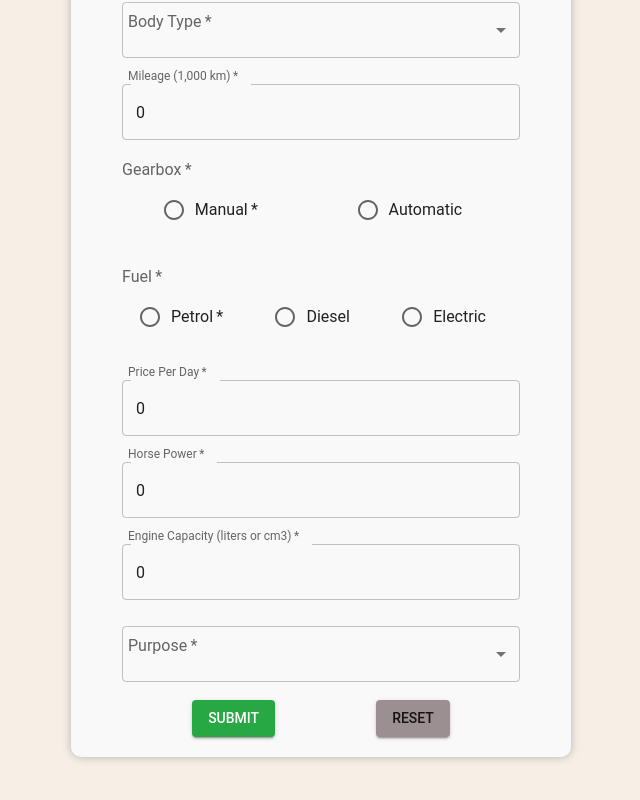
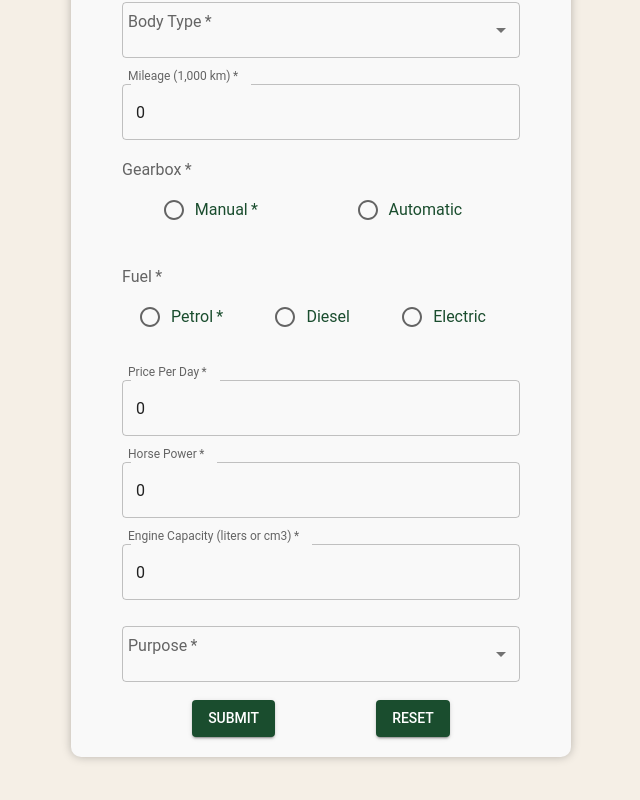
Before and after one commit to proga-react-practice/delta-mykyta-nykytiuk, a React (Vite) app: page / in a window 1280 px wide. Shown: the part 354-1154 px from the top of the page, without its empty margins (129-769 px from the left). Built offline with nearby package versions, Linux system fonts and the light colour scheme.

Commit message:
set color with theme

```diff
--- a/src/componets/Card/Card.tsx
+++ b/src/componets/Card/Card.tsx
@@ -18,7 +18,8 @@ const TableContainerStyle = {
   border: "none",
   maxWidth: 650,
   borderRadius: "10px",
-  backgroundColor: "#f9f9f9",
+  backgroundColor: "secondary.main",
+  color: "primary.main",
   boxShadow: "0px 0px 10px rgba(0, 0, 0, 0.25)",
   marginBottom: 4,
 };
@@ -28,7 +29,11 @@ const DeleteButtonStyle = {
   marginBottom: 2,
   marginLeft: 2,
   marginRight: 2,
-  backgroundColor: "#dc3545",
+  color: "secondary.main",
+  backgroundColor: "error.main",
+  "&:hover": {
+    backgroundColor: "error.dark",
+  },
 };
 
 const Card: React.FC<CardProps> = ({ data, onDelete }) => {
@@ -82,12 +87,7 @@ const Card: React.FC<CardProps> = ({ data, onDelete }) => {
           </TableRow>
         </TableBody>
       </Table>
-      <Button
-        variant="contained"
-        color="secondary"
-        onClick={onDelete}
-        sx={DeleteButtonStyle}
-      >
+      <Button variant="contained" onClick={onDelete} sx={DeleteButtonStyle}>
         Delete
       </Button>
     </TableContainer>
--- a/src/componets/Form/Form.tsx
+++ b/src/componets/Form/Form.tsx
@@ -77,6 +77,7 @@ function Form({ onSubmit }: FormProps) {
   }
 
   const BoxFormStyle = {
+    backgroundColor: "secondary.main",
     display: "flex",
     justifyContent: "center",
     alignItems: "center",
@@ -87,8 +88,8 @@ function Form({ onSubmit }: FormProps) {
     marginRight: "auto",
     border: "none",
     borderRadius: "10px",
-    backgroundColor: "#f9f9f9",
     boxShadow: "0px 0px 10px rgba(0, 0, 0, 0.25)",
+    color: "primary.main",
   };
 
   const TextFieldStyle = {
@@ -110,7 +111,6 @@ function Form({ onSubmit }: FormProps) {
     marginTop: "10px",
     border: "none",
     borderRadius: "5px",
-    color: "#ffffff",
     marginRight: "10%",
   };
   const BoxButton = {
@@ -295,16 +295,26 @@ function Form({ onSubmit }: FormProps) {
           type="submit"
           variant="contained"
           color="primary"
-          sx={{ backgroundColor: "#28a745", ButtonStyle }}
+          sx={{
+            "&:hover": {
+              backgroundColor: "primary.dark",
+            },
+            ButtonStyle,
+          }}
         >
           Submit
         </Button>
         <Button
           type="button"
           variant="contained"
-          color="secondary"
+          color="primary"
           onClick={handleReset}
-          sx={{ backgroundColor: "#9c8f91", ButtonStyle }}
+          sx={{
+            "&:hover": {
+              backgroundColor: "primary.dark",
+            },
+            ButtonStyle,
+          }}
         >
           Reset
         </Button>
```
